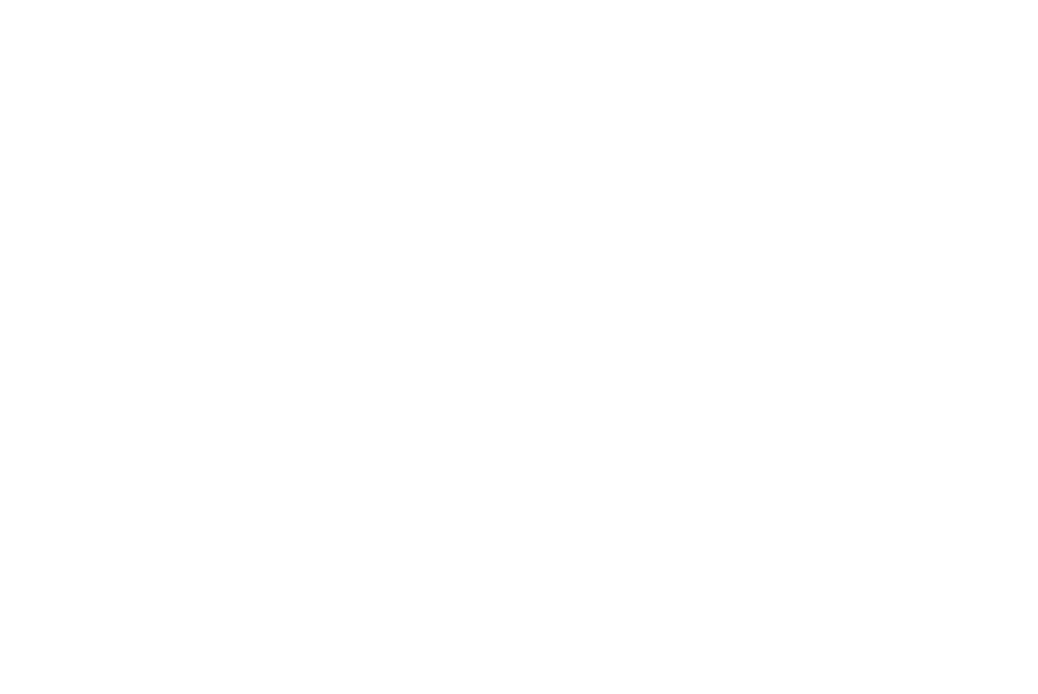
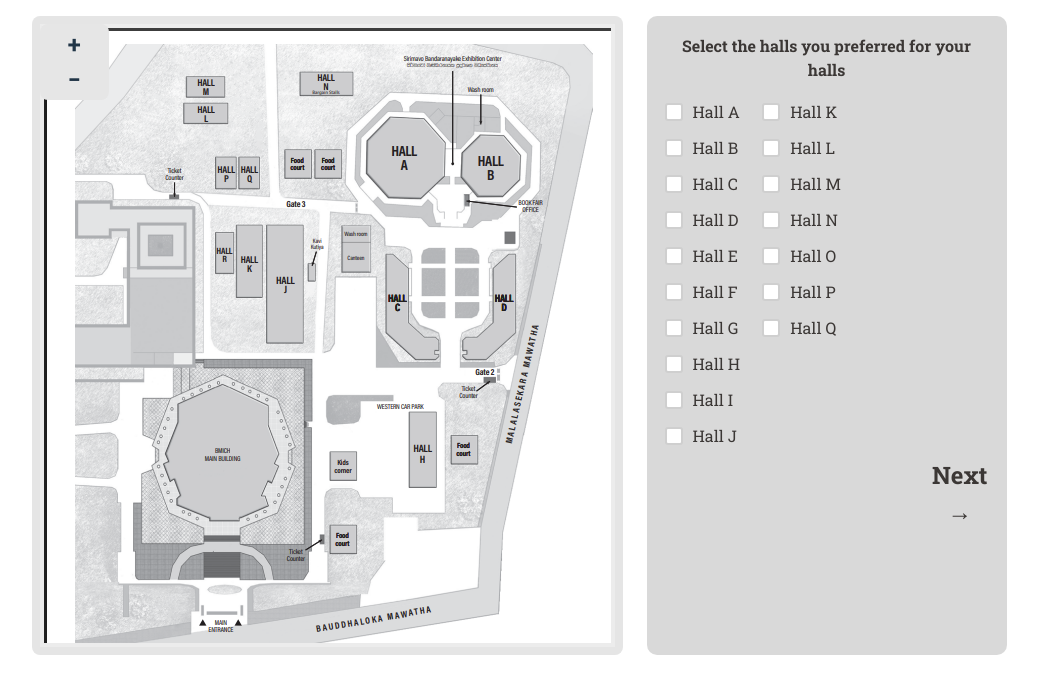
Before and after one commit to Vindyani1999/bookfair-management-platform, a React (Vite) app in the folder frontend-user/: page /book in a window 1280 px wide. Before the commit this address had no page. Shown: the top 694 px of the page, without its empty margins (121-1159 px from the left). Built offline with nearby package versions, Linux system fonts and the light colour scheme.

Commit message:
hotfix: implement temporary multi-step booking flow with map selection and reservation confirmation

```diff
--- a/frontend-user/src/App.css
+++ b/frontend-user/src/App.css
@@ -1,7 +1,4 @@
 #root {
-  max-width: 1280px;
-  margin: 0 auto;
-  padding: 2rem;
   text-align: center;
 }
 
--- a/frontend-user/src/App.tsx
+++ b/frontend-user/src/App.tsx
@@ -4,12 +4,14 @@ import About from "./pages/info/AboutPage";
 import FAQ from "./pages/info/FAQPage";
 import TermsOfService from "./pages/info/TermsOfServicePage";
 import PrivacyPolicy from "./pages/info/PrivacyPolicyPage";
+import TemporaryStepperPage from "./pages/TemporaryStepperPage";
 
 function App() {
   return (
     <Router>
       <Routes>
         <Route path="/" element={<LandingPage />} />
+        <Route path="/book" element={<TemporaryStepperPage />} />
         <Route path="/about" element={<About />} />
         <Route path="/faq" element={<FAQ />} />
         <Route path="/terms" element={<TermsOfService />} />
--- a/frontend-user/src/components/organisms/BookingForm.tsx
+++ b/frontend-user/src/components/organisms/BookingForm.tsx
@@ -1,5 +1,6 @@
 import { useState } from "react";
 import type { FormData } from "../../utils/types";
+import "../../App.css";
 
 type Props = {
   onBack?: () => void;
--- a/frontend-user/src/components/organisms/MapWithSelector.tsx
+++ b/frontend-user/src/components/organisms/MapWithSelector.tsx
@@ -2,6 +2,7 @@ import { useState } from "react";
 import Image from "../atoms/MapImage";
 import HallList from "../molecules/HallList";
 import { halls } from "../../utils/data";
+import "../../App.css";
 
 type Props = {
   /** Called when user finishes selection and wants to go to next step */
--- a/frontend-user/src/components/organisms/MapWithStalls.tsx
+++ b/frontend-user/src/components/organisms/MapWithStalls.tsx
@@ -3,6 +3,7 @@ import Image from "../atoms/MapImage";
 import { stalls, halls, hallMapImages } from "../../utils/data";
 import SelectionSummary from "./SelectionSummary";
 import StallList from "../molecules/StallList";
+import "../../App.css";
 
 type Props = {
   /** Hall ids selected in the previous step; if provided, only stalls in these halls are shown */
--- a/frontend-user/src/components/organisms/ReservationConfirmation.tsx
+++ b/frontend-user/src/components/organisms/ReservationConfirmation.tsx
@@ -1,6 +1,7 @@
 import { halls, stalls } from "../../utils/data";
 import type { ReservationConfirmationProps as Props } from "../../utils/types";
 import CustomButton from "../atoms/CustomButton";
+import "../../App.css";
 
 function sizeForStall(stallId: string) {
   // Deterministic small/medium/large mapping based on numeric suffix (if any)
--- a/frontend-user/src/components/organisms/SelectionSummary.tsx
+++ b/frontend-user/src/components/organisms/SelectionSummary.tsx
@@ -1,4 +1,5 @@
 import type { Hall } from "../../utils/data";
+import "../../App.css";
 
 type Props = {
   selectedHalls: Hall[];
--- a/frontend-user/src/index.css
+++ b/frontend-user/src/index.css
@@ -20,13 +20,13 @@ a {
   text-decoration: inherit;
 }
 
-body {
+/* body {
   margin: 0;
   display: flex;
   place-items: center;
   min-width: 320px;
   min-height: 100vh;
-}
+} */
 
 h1 {
   font-size: 3.2em;
--- /dev/null
+++ b/frontend-user/src/pages/TemporaryStepperPage.tsx
@@ -0,0 +1,91 @@
+import { useState } from "react";
+import MapWithSelector from "../components/organisms/MapWithSelector";
+import MapWithStalls from "../components/organisms/MapWithStalls";
+import BookingForm from "../components/organisms/BookingForm";
+import type { FormData } from "../utils/types";
+import ReservationConfirmation from "../components/organisms/ReservationConfirmation";
+import { sampleReservation } from "../utils/data";
+
+function TemporaryStepperPage() {
+  //Temporary multi-step booking flow state
+  const [step, setStep] = useState<number>(1);
+  const [selectedHallIds, setSelectedHallIds] = useState<string[]>([]);
+  const [selectedStallIds, setSelectedStallIds] = useState<string[]>([]);
+
+  function handleNextFromSelector(ids: string[]) {
+    setSelectedHallIds(ids);
+    setStep(2);
+  }
+
+  function handleBack() {
+    setStep((s) => Math.max(1, s - 1));
+  }
+
+  function handleNextFromStalls(ids: string[]) {
+    setSelectedStallIds(ids);
+    setStep(3);
+  }
+
+  function handleSubmitBooking(data: FormData) {
+    // For now just log and reset to step 1 — replace with API call as needed.
+    console.log("Booking submitted", {
+      selectedHallIds,
+      selectedStallIds,
+      data,
+    });
+    // Optionally show a confirmation UI instead of navigating back
+    setStep(1);
+    setSelectedHallIds([]);
+    setSelectedStallIds([]);
+  }
+  return (
+    <div
+      style={{
+        display: "flex",
+        flexDirection: "column",
+        alignItems: "center",
+        gap: 16,
+        padding: 16,
+      }}
+    >
+      {/* Temporary multi-step booking flow for demo purposes */}
+
+      {/* Temporary fix for layout issue */}
+      {step === 1 && <MapWithSelector onNext={handleNextFromSelector} />}
+
+      {step === 2 && (
+        <>
+          <div style={{ marginBottom: 12 }}>
+            <button onClick={handleBack} type="button" className="zoom-btn">
+              ← Back
+            </button>
+          </div>
+          <MapWithStalls
+            selectedHallIds={selectedHallIds}
+            onNext={handleNextFromStalls}
+          />
+        </>
+      )}
+
+      {step === 3 && (
+        <>
+          <div style={{ marginBottom: 12 }}>
+            <button onClick={handleBack} type="button" className="zoom-btn">
+              ← Back
+            </button>
+          </div>
+          <BookingForm onBack={handleBack} onSubmit={handleSubmitBooking} />
+          <ReservationConfirmation
+            booking={sampleReservation.booking}
+            selectedHallIds={selectedHallIds}
+            selectedStallIds={selectedStallIds}
+            reservationId={sampleReservation.id}
+            reservationDate={sampleReservation.date}
+          />
+        </>
+      )}
+    </div>
+  );
+}
+
+export default TemporaryStepperPage;
```
